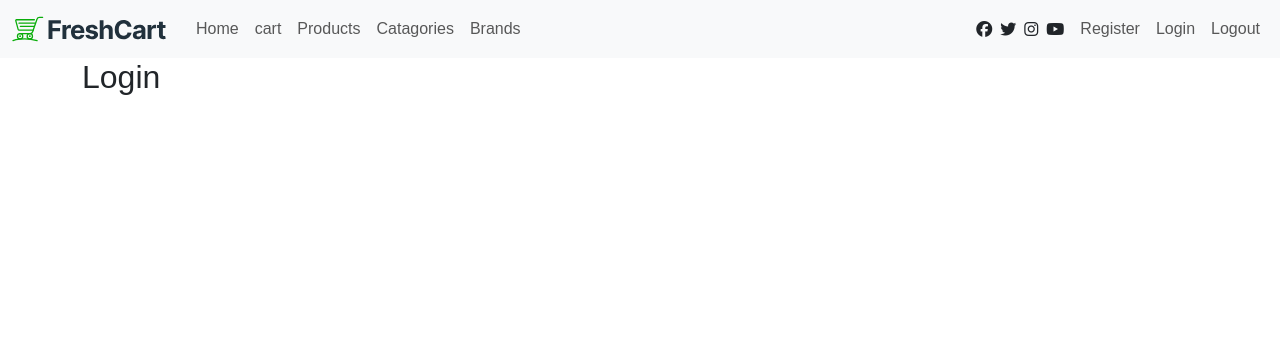
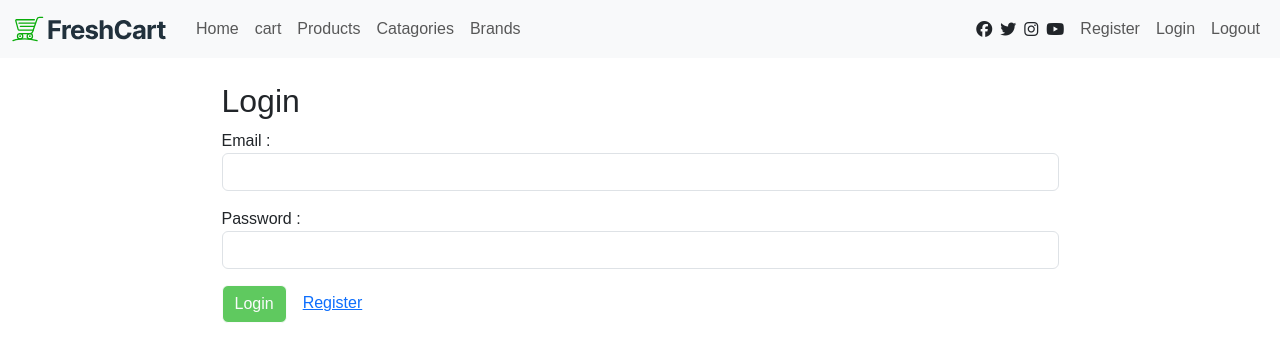
Before and after one commit to mohamedelkhoreby/Fresh, a React (Create React App) app: page /login in a window 1280 px wide. Shown: the top 362 px of the page. Built offline with nearby package versions, Linux system fonts and the light colour scheme; a web font is replaced by a local one.

Commit message:
upload login

```diff
--- a/src/Component/Login/Login.jsx
+++ b/src/Component/Login/Login.jsx
@@ -1,9 +1,67 @@
-import React from 'react'
-import style from  "./Login.module.css"
+import React, { useState } from 'react';
+import * as Yup from 'yup';
+import { useFormik } from 'formik';
+import axios from 'axios';
+import { BallTriangle } from 'react-loader-spinner';
+import { Link } from 'react-router-dom';
+
 export default function Login() {
+    const [laoding, setLoading] = useState(false);
+    const [apiError, setApiError] = useState(null);
+    async function LoginSubmit(values) {
+        setLoading(true);
+        let { data } = await axios.post(`https://ecommerce.routemisr.com/api/v1/auth/signin`, values)
+            .catch((err) => {
+                setApiError(err.response.data.message);
+                setLoading(false);
+            })
+        if (data.message === 'success') {
+            setLoading(false);
+
+        }
+    }
+    let validationSchema = Yup.object({
+        email: Yup.string().required('Email is required').email('Invaled Email'),
+        password: Yup.string().required("Password is required").matches(/^[A-Z][\w @]{5,8}$/, 'Invaled Password ex(Ahmed@123)'),
+       })
+    let formik = useFormik({
+        initialValues: {
+            email: '',
+            password: '',
+        }, validationSchema
+        , onSubmit: LoginSubmit
+    })
     return <>
-        <h2>
-            Login
-        </h2>
+        <div className='w-75 mx-auto py-4'>
+            <h2>
+                Login
+            </h2>
+            <form onSubmit={formik.handleSubmit}>
+                {apiError ? <div className='alert alert-danger py-2'>{apiError}</div> : null}
+
+                <label htmlFor="email">Email :</label>
+                <input value={formik.values.email} onChange={formik.handleChange} onBlur={formik.handleBlur} type="email" id='email' name='email' className='form-control mb-3' />
+                {formik.errors.email && formik.touched.email ? <div className='alert alert-danger py-2'>{formik.errors.email}</div> : null}
+
+                <label htmlFor="password">Password :</label>
+                <input value={formik.values.password} onChange={formik.handleChange} onBlur={formik.handleBlur} type="password" id='password' name='password' className='form-control mb-3' />
+                {formik.errors.password && formik.touched.password ? <div className='alert alert-danger py-2'>{formik.errors.password}</div> : null}
+
+                {laoding ? <button type='button' className='btn bg-main text-light'>
+                    <BallTriangle
+                        height={25}
+                        width={25}
+                        radius={5}
+                        color="#fff"
+                        ariaLabel="ball-triangle-loading"
+                        wrapperStyle={{}}
+                        wrapperClass=""
+                        visible={true}
+                    />
+                </button> : <button disabled={!(formik.isValid && formik.dirty)} type='submit' className='btn bg-main text-light'>Login</button>
+                }
+                <Link className="ps-3" to={'/register'}>Register</Link>
+            </form>
+        </div>
     </>
 }
--- a/src/Component/Register/Register.jsx
+++ b/src/Component/Register/Register.jsx
@@ -1,24 +1,22 @@
 import React, { useState } from 'react';
-import style from "./Register.module.css";
 import * as Yup from 'yup';
 import { useFormik } from 'formik';
 import axios from 'axios';
 import { useNavigate } from 'react-router-dom';
 import { BallTriangle } from 'react-loader-spinner';
+import { Link } from 'react-router-dom';
 
 export default function Register() {
     const [laoding, setLoading] = useState(false);
     const [apiError, setApiError] = useState(null);
     let navigate = useNavigate();
     async function registerSubmit(values) {
-        console.log(values);
         setLoading(true);
         let { data } = await axios.post(`https://ecommerce.routemisr.com/api/v1/auth/signup`, values)
             .catch((err) => {
                 setApiError(err.response.data.errors.msg);
                 setLoading(false);
             })
-        console.log(data);
         if (data.message === 'success') {
             setLoading(false);
             navigate('/login');
@@ -81,7 +79,8 @@ export default function Register() {
                         visible={true}
                     />
                 </button> : <button disabled={!(formik.isValid && formik.dirty)} type='submit' className='btn bg-main text-light'>Register</button>
-                }
+                }                <Link className="ps-3" to={'/login'}>Login</Link>
+
             </form>
         </div>
     </>
```
